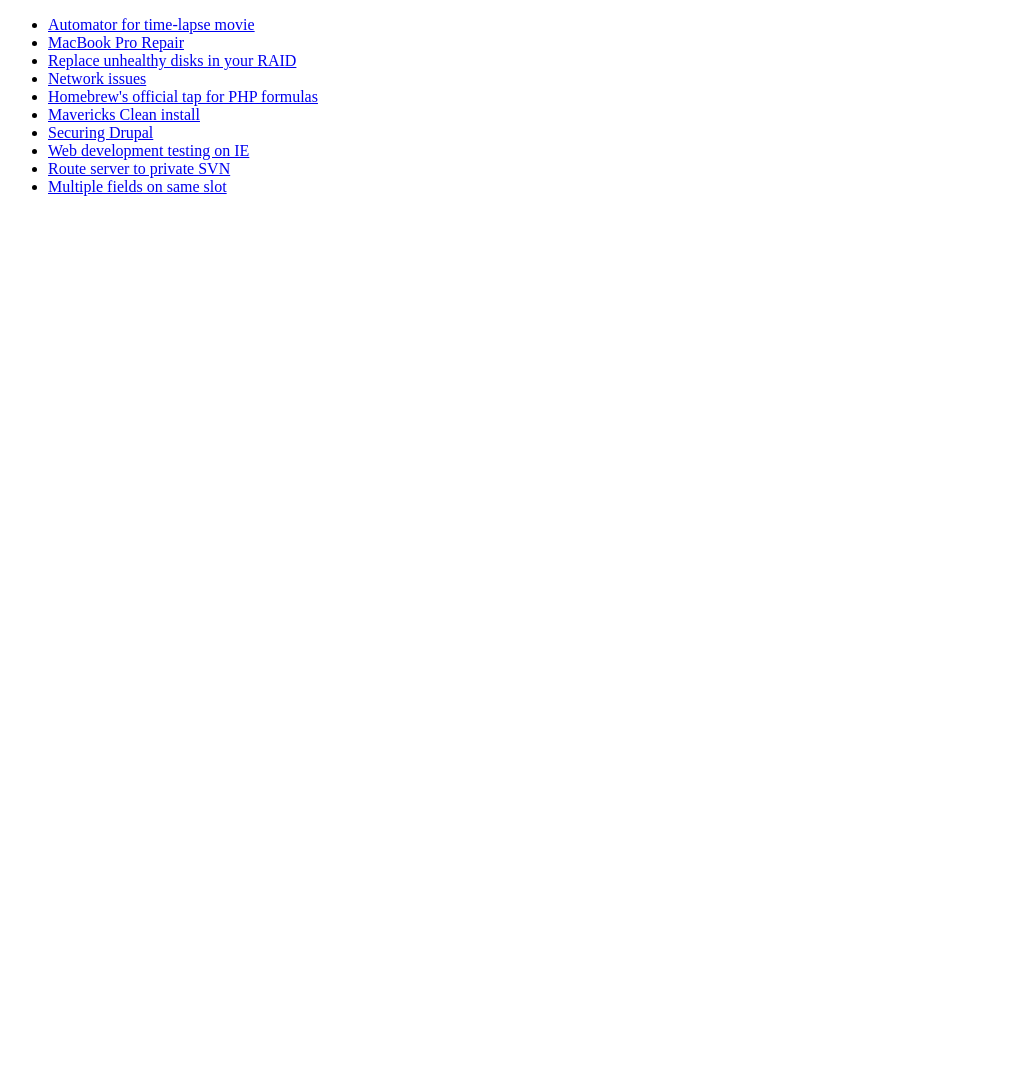
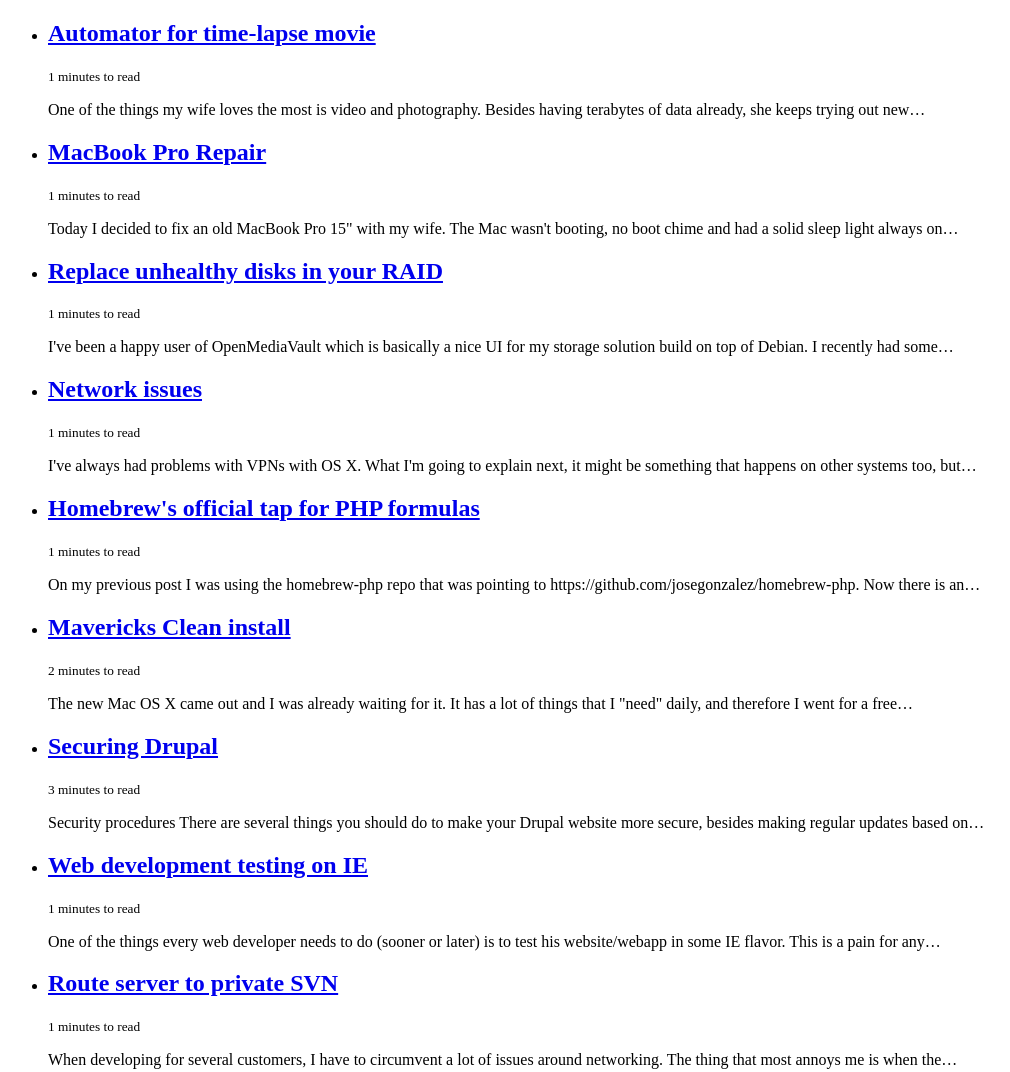
Before and after one commit to alias-mac/blog, a Gatsby site: page / in a window 1280 px wide. Shown: the top 1072 px of the page, without its empty margins (0-1010 px from the left). Before the commit the page ends 800 px from the top, so only its background shows below. Built offline with nearby package versions, Linux system fonts and the light colour scheme; Gatsby itself is replaced by a stand-in of ours.

Commit message:
Show excerpt in list of posts

```diff
--- a/src/pages/index.jsx
+++ b/src/pages/index.jsx
@@ -11,7 +11,11 @@ export default function IndexPage(props) {
     <ul>
       {props.data.allMarkdownRemark.edges.map(({ node }) => (
         <li key={node.fields.slug}>
-          <Link to={node.fields.slug}>{node.frontmatter.title}</Link>
+          <article>
+            <Link to={node.fields.slug}><h1>{node.frontmatter.title}</h1></Link>
+            <small>{node.timeToRead} minutes to read</small>
+            <p>{node.excerpt}</p>
+          </article>
         </li>
       ))}
     </ul>
@@ -38,12 +42,14 @@ IndexPage.propTypes = {
 export const pageQuery = graphql`
   query BlogPosts {
     allMarkdownRemark(
-      limit: 10
+      limit: 1000
       filter: { frontmatter: { published: { eq: true } } }
       sort: { fields: [ fields___date ], order: DESC }
     ) {
       edges {
         node {
+          excerpt
+          timeToRead
           fields {
             slug
           }
```
